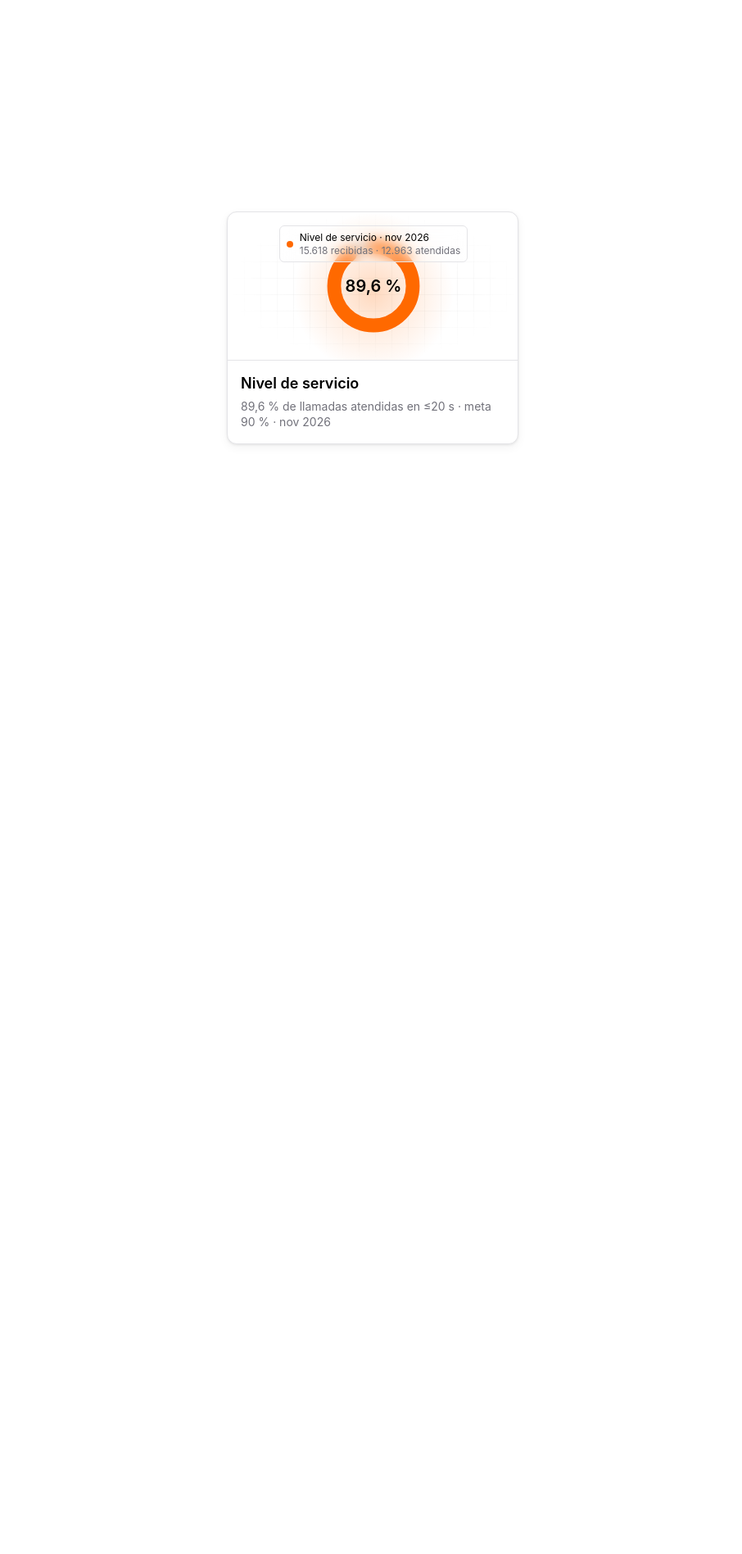
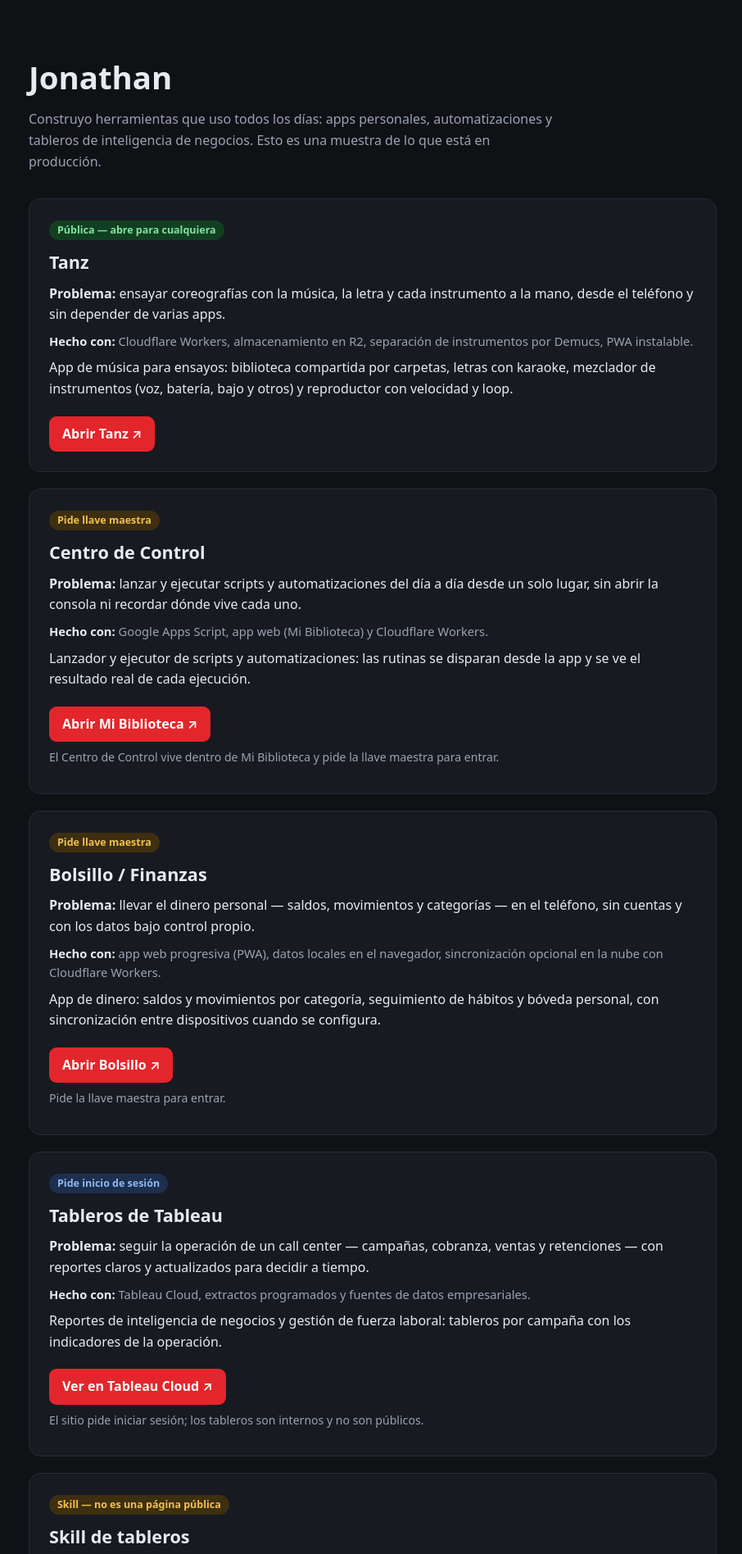
Before and after one commit to Vuneit450/portafolio, a plain HTML site: page index.html in a window 1280 px wide. Shown: the top 1896 px of the page at 82% size, without its empty margins (185-1091 px from the left). Before the commit the page ends 800 px from the top, so only its background shows below. Drawn offline with Linux system fonts and the light colour scheme.

Commit message:
Restore portfolio homepage (revert misplaced card push to root index.html)

```diff
--- a/index.html
+++ b/index.html
@@ -1,364 +1,93 @@
 <!DOCTYPE html>
 <html lang="es">
 <head>
-<meta charset="UTF-8">
-<meta name="viewport" content="width=device-width, initial-scale=1.0">
-<title>Nivel de servicio — INTER ATC</title>
+<meta charset="utf-8">
+<meta name="viewport" content="width=device-width, initial-scale=1">
+<title>Jonathan — Portafolio</title>
+<meta name="description" content="Portafolio de Jonathan (Vuneit450): apps personales, automatizaciones y tableros de BI.">
 <style>
-  * { box-sizing: border-box; margin: 0; padding: 0; }
-  html, body { margin: 0; padding: 0; }
-  body {
-    background: transparent;
-    font-family: -apple-system, BlinkMacSystemFont, "Segoe UI", Roboto, Helvetica, Arial, sans-serif;
-    display: flex;
-    align-items: center;
-    justify-content: center;
-    min-height: 100vh;
-    -webkit-font-smoothing: antialiased;
-  }
-
-  /* ---------- Tarjeta ---------- */
-  .card {
-    width: 356px;
-    border: 1px solid #e4e4e7;
-    border-radius: 12px;
-    background: #ffffff;
-    box-shadow: 0 1px 3px rgba(0, 0, 0, 0.08), 0 4px 12px rgba(0, 0, 0, 0.05);
-    overflow: hidden;
-    position: relative;
-  }
-
-  /* ---------- Visual (180px) ---------- */
-  .visual {
-    width: 356px;
-    height: 180px;
-    position: relative;
-    overflow: hidden;
-  }
-
-  /* 1. GridLayer */
-  .grid-layer {
-    position: absolute;
-    inset: 0;
-    background-image:
-      linear-gradient(to right, rgba(128, 128, 128, 0.08) 1px, transparent 1px),
-      linear-gradient(to bottom, rgba(128, 128, 128, 0.08) 1px, transparent 1px);
-    background-size: 20px 20px;
-    -webkit-mask-image: radial-gradient(ellipse 50% 50% at 50% 50%, #000000 60%, transparent 100%);
-    mask-image: radial-gradient(ellipse 50% 50% at 50% 50%, #000000 60%, transparent 100%);
-    opacity: 0.7;
-  }
-
-  /* 2. EllipseGradient */
-  .ellipse-gradient {
-    position: absolute;
-    inset: 0;
-    width: 356px;
-    height: 180px;
-    display: block;
-  }
-
-  /* 3. Layer3 (gradiente inferior) */
-  .layer3 {
-    position: absolute;
-    inset: 0;
-    width: 356px;
-    height: 180px;
-    display: block;
-    transform: translateY(100%);
-    opacity: 0;
-    transition: transform 500ms cubic-bezier(0.6, 0.6, 0, 1), opacity 500ms cubic-bezier(0.6, 0.6, 0, 1);
-  }
-  .card.hover .layer3 {
-    transform: translateY(0);
-    opacity: 1;
-  }
-
-  /* 5. Layer1 (donut) */
-  .layer1 {
-    position: absolute;
-    left: 50%;
-    top: 50%;
-    width: 356px;
-    height: 360px;
-    transform: translate(-50%, -50%);
-    display: flex;
-    align-items: center;
-    justify-content: center;
-    transition: transform 500ms cubic-bezier(0.6, 0.6, 0, 1);
-  }
-  .card.hover .layer1 {
-    transform: translate(-50%, calc(-50% - 90px)) scale(1.1);
-  }
-  .donut-wrap {
-    position: relative;
-    width: 120px;
-    height: 120px;
-    flex: 0 0 auto;
-  }
-  .donut-wrap svg {
-    width: 120px;
-    height: 120px;
-    display: block;
-  }
-  .donut-base {
-    fill: none;
-    stroke: rgba(0, 0, 0, 0.2);
-    stroke-width: 10;
-  }
-  .donut-arc {
-    fill: none;
-    stroke-width: 14;
-    stroke-linecap: round;
-    stroke-dasharray: 251.33;
-    transform: rotate(-90deg);
-    transform-origin: 50px 50px;
-    transition: stroke-dashoffset 0.5s cubic-bezier(0.6, 0.6, 0, 1);
-  }
-  .donut-arc-secondary {
-    stroke: #f54900;
-    stroke-dashoffset: 251.33;
-  }
-  .donut-arc-main {
-    stroke: #ff6900;
-    stroke-dashoffset: 26.14;
-  }
-  .donut-number {
-    position: absolute;
-    inset: 0;
-    display: flex;
-    align-items: center;
-    justify-content: center;
-    font-size: 20px;
-    font-weight: 600;
-    color: #000000;
-    pointer-events: none;
-  }
-
-  /* 4. Layer2 (chip superior) */
-  .layer2 {
-    position: absolute;
-    top: 0;
-    left: 0;
-    right: 0;
-    display: flex;
-    justify-content: center;
-    padding: 16px;
-    transition: transform 500ms cubic-bezier(0.6, 0.6, 0, 1), opacity 500ms cubic-bezier(0.6, 0.6, 0, 1);
-  }
-  .card.hover .layer2 {
-    transform: translateY(100%);
-    opacity: 0;
-  }
-  .chip {
-    display: flex;
-    align-items: center;
-    gap: 8px;
-    border-radius: 6px;
-    border: 1px solid #e4e4e7;
-    background: rgba(255, 255, 255, 0.25);
-    -webkit-backdrop-filter: blur(8px);
-    backdrop-filter: blur(8px);
-    padding: 6px 8px;
-  }
-  .chip-dot {
-    width: 8px;
-    height: 8px;
-    border-radius: 50%;
-    background: #ff6900;
-    flex: 0 0 auto;
-  }
-  .chip-title {
-    font-size: 12px;
-    line-height: 1.3;
-    color: #000000;
-  }
-  .chip-sub {
-    font-size: 12px;
-    line-height: 1.3;
-    color: #71717a;
-  }
-
-  /* 6. Layer4 (6 píldoras) */
-  .layer4 {
-    position: absolute;
-    left: 50%;
-    top: 50%;
-    width: 0;
-    height: 0;
-    opacity: 0;
-    transition: opacity 500ms cubic-bezier(0.6, 0.6, 0, 1);
-  }
-  .card.hover .layer4 {
-    opacity: 1;
-  }
-  .pill {
-    position: absolute;
-    left: 0;
-    top: 0;
-    display: flex;
-    align-items: center;
-    gap: 4px;
-    border-radius: 9999px;
-    border: 1px solid #e4e4e7;
-    background: rgba(255, 255, 255, 0.7);
-    -webkit-backdrop-filter: blur(8px);
-    backdrop-filter: blur(8px);
-    padding: 2px 6px;
-    font-size: 10px;
-    line-height: 1.4;
-    color: #000000;
-    white-space: nowrap;
-    transform: translate(-50%, -50%);
-    transition: transform 500ms cubic-bezier(0.6, 0.6, 0, 1);
-  }
-  .pill-dot {
-    width: 6px;
-    height: 6px;
-    border-radius: 50%;
-    flex: 0 0 auto;
-  }
-  .card.hover .pill-1 { transform: translate(calc(-50% + 100px), calc(-50% + 50px)); }
-  .card.hover .pill-2 { transform: translate(calc(-50% + 100px), calc(-50% - 50px)); }
-  .card.hover .pill-3 { transform: translate(calc(-50% + 125px), calc(-50% + 0px)); }
-  .card.hover .pill-4 { transform: translate(calc(-50% - 125px), calc(-50% + 0px)); }
-  .card.hover .pill-5 { transform: translate(calc(-50% - 100px), calc(-50% + 50px)); }
-  .card.hover .pill-6 { transform: translate(calc(-50% - 100px), calc(-50% - 50px)); }
-
-  /* 7. Overlay de hover */
-  .hover-overlay {
-    position: absolute;
-    inset: 0;
-    z-index: 10;
-  }
-
-  /* ---------- Cuerpo ---------- */
-  .card-body {
-    border-top: 1px solid #e4e4e7;
-    padding: 16px;
-    display: flex;
-    flex-direction: column;
-    gap: 6px;
-  }
-  .card-body h3 {
-    font-size: 18px;
-    font-weight: 600;
-    line-height: 1.3;
-    color: #000000;
-  }
-  .card-body p {
-    font-size: 14px;
-    line-height: 1.4;
-    color: #71717a;
-  }
+  :root { --bg:#0f1115; --card:#171a21; --text:#e8eaf0; --muted:#9aa3b2; --accent:#e3262b; --line:#262b36; }
+  * { box-sizing:border-box; }
+  body { margin:0; background:var(--bg); color:var(--text); font-family:system-ui,-apple-system,"Segoe UI",Roboto,sans-serif; line-height:1.6; }
+  header { max-width:880px; margin:0 auto; padding:64px 20px 32px; }
+  header h1 { font-size:2.4rem; margin:0 0 8px; }
+  header p { color:var(--muted); margin:0; max-width:640px; }
+  main { max-width:880px; margin:0 auto; padding:0 20px 64px; display:grid; gap:20px; }
+  .card { background:var(--card); border:1px solid var(--line); border-radius:14px; padding:24px; }
+  .card h2 { margin:0 0 4px; font-size:1.35rem; }
+  .badge { display:inline-block; font-size:.78rem; font-weight:600; padding:2px 10px; border-radius:999px; margin-bottom:10px; }
+  .badge.publica { background:#123f22; color:#7ee2a0; }
+  .badge.llave { background:#3d2f10; color:#f2c14e; }
+  .badge.login { background:#1d2f4d; color:#8db8f2; }
+  .card p { margin:8px 0; }
+  .tech { color:var(--muted); font-size:.92rem; }
+  .tech strong { color:var(--text); }
+  .card a.visit { display:inline-block; margin-top:12px; color:#fff; background:var(--accent); text-decoration:none; font-weight:600; padding:9px 16px; border-radius:9px; }
+  .card a.visit:hover { opacity:.88; }
+  .note { font-size:.88rem; color:var(--muted); margin-top:8px; }
+  footer { max-width:880px; margin:0 auto; padding:0 20px 48px; color:var(--muted); font-size:.9rem; }
+  footer a { color:var(--text); }
 </style>
 </head>
 <body>
-  <div class="card" id="card" role="region" aria-label="Nivel de servicio — INTER ATC, noviembre 2026">
-    <div class="visual">
-      <!-- 1. GridLayer -->
-      <div class="grid-layer" aria-hidden="true"></div>
+<header>
+  <h1>Jonathan</h1>
+  <p>Construyo herramientas que uso todos los días: apps personales, automatizaciones y tableros de inteligencia de negocios. Esto es una muestra de lo que está en producción.</p>
+</header>
+<main>
 
-      <!-- 2. EllipseGradient -->
-      <svg class="ellipse-gradient" width="356" height="180" viewBox="0 0 356 180" aria-hidden="true">
-        <defs>
-          <radialGradient id="ellipseGrad" cx="178" cy="98" r="98" gradientUnits="userSpaceOnUse">
-            <stop offset="0" stop-color="#ff6900" stop-opacity="0.25"></stop>
-            <stop offset="0.34" stop-color="#ff6900" stop-opacity="0.15"></stop>
-            <stop offset="1" stop-color="#ff6900" stop-opacity="0"></stop>
-          </radialGradient>
-        </defs>
-        <rect width="356" height="180" fill="url(#ellipseGrad)"></rect>
-      </svg>
+  <section class="card">
+    <span class="badge publica">Pública — abre para cualquiera</span>
+    <h2>Tanz</h2>
+    <p><strong>Problema:</strong> ensayar coreografías con la música, la letra y cada instrumento a la mano, desde el teléfono y sin depender de varias apps.</p>
+    <p class="tech"><strong>Hecho con:</strong> Cloudflare Workers, almacenamiento en R2, separación de instrumentos por Demucs, PWA instalable.</p>
+    <p>App de música para ensayos: biblioteca compartida por carpetas, letras con karaoke, mezclador de instrumentos (voz, batería, bajo y otros) y reproductor con velocidad y loop.</p>
+    <a class="visit" href="https://musica-tanz.jesusjonathan171.workers.dev/">Abrir Tanz ↗</a>
+  </section>
 
-      <!-- 3. Layer3 (gradiente inferior) -->
-      <svg class="layer3" width="356" height="180" viewBox="0 0 356 180" aria-hidden="true">
-        <defs>
-          <linearGradient id="bottomGrad" x1="0" y1="0" x2="0" y2="1">
-            <stop offset="0.35" stop-color="#ff6900" stop-opacity="0"></stop>
-            <stop offset="1" stop-color="#ff6900" stop-opacity="0.3"></stop>
-          </linearGradient>
-        </defs>
-        <rect width="356" height="180" fill="url(#bottomGrad)"></rect>
-      </svg>
+  <section class="card">
+    <span class="badge llave">Pide llave maestra</span>
+    <h2>Centro de Control</h2>
+    <p><strong>Problema:</strong> lanzar y ejecutar scripts y automatizaciones del día a día desde un solo lugar, sin abrir la consola ni recordar dónde vive cada uno.</p>
+    <p class="tech"><strong>Hecho con:</strong> Google Apps Script, app web (Mi Biblioteca) y Cloudflare Workers.</p>
+    <p>Lanzador y ejecutor de scripts y automatizaciones: las rutinas se disparan desde la app y se ve el resultado real de cada ejecución.</p>
+    <a class="visit" href="https://biblioteca.jesusjonathan171.workers.dev/">Abrir Mi Biblioteca ↗</a>
+    <p class="note">El Centro de Control vive dentro de Mi Biblioteca y pide la llave maestra para entrar.</p>
+  </section>
 
-      <!-- 5. Layer1 (donut) -->
-      <div class="layer1">
-        <div class="donut-wrap">
-          <svg width="120" height="120" viewBox="0 0 100 100" role="img" aria-label="Nivel de servicio 89,6 por ciento, meta 90 por ciento">
-            <circle class="donut-base" cx="50" cy="50" r="40"></circle>
-            <circle class="donut-arc donut-arc-secondary" id="arcSecondary" cx="50" cy="50" r="40"></circle>
-            <circle class="donut-arc donut-arc-main" cx="50" cy="50" r="40"></circle>
-          </svg>
-          <div class="donut-number" id="donutNumber">89,6&nbsp;%</div>
-        </div>
-      </div>
+  <section class="card">
+    <span class="badge llave">Pide llave maestra</span>
+    <h2>Bolsillo / Finanzas</h2>
+    <p><strong>Problema:</strong> llevar el dinero personal — saldos, movimientos y categorías — en el teléfono, sin cuentas y con los datos bajo control propio.</p>
+    <p class="tech"><strong>Hecho con:</strong> app web progresiva (PWA), datos locales en el navegador, sincronización opcional en la nube con Cloudflare Workers.</p>
+    <p>App de dinero: saldos y movimientos por categoría, seguimiento de hábitos y bóveda personal, con sincronización entre dispositivos cuando se configura.</p>
+    <a class="visit" href="https://mi-balance.jesusjonathan171.workers.dev/">Abrir Bolsillo ↗</a>
+    <p class="note">Pide la llave maestra para entrar.</p>
+  </section>
 
-      <!-- 4. Layer2 (chip superior) -->
-      <div class="layer2">
-        <div class="chip">
-          <span class="chip-dot" aria-hidden="true"></span>
-          <div>
-            <div class="chip-title">Nivel de servicio &middot; nov 2026</div>
-            <div class="chip-sub">15.618 recibidas &middot; 12.963 atendidas</div>
-          </div>
-        </div>
-      </div>
+  <section class="card">
+    <span class="badge login">Pide inicio de sesión</span>
+    <h2>Tableros de Tableau</h2>
+    <p><strong>Problema:</strong> seguir la operación de un call center — campañas, cobranza, ventas y retenciones — con reportes claros y actualizados para decidir a tiempo.</p>
+    <p class="tech"><strong>Hecho con:</strong> Tableau Cloud, extractos programados y fuentes de datos empresariales.</p>
+    <p>Reportes de inteligencia de negocios y gestión de fuerza laboral: tableros por campaña con los indicadores de la operación.</p>
+    <a class="visit" href="https://us-east-1.online.tableau.com/#/site/grupogabssa">Ver en Tableau Cloud ↗</a>
+    <p class="note">El sitio pide iniciar sesión; los tableros son internos y no son públicos.</p>
+  </section>
 
-      <!-- 6. Layer4 (6 píldoras) -->
-      <div class="layer4" aria-hidden="true">
-        <div class="pill pill-1"><span class="pill-dot" style="background:#ff6900"></span>ASISTENCIAS 87,8&nbsp;%</div>
-        <div class="pill pill-2"><span class="pill-dot" style="background:#ff6900"></span>COPPEL VIDA 86,8&nbsp;%</div>
-        <div class="pill pill-3"><span class="pill-dot" style="background:#ff6900"></span>CREDIAUTO 98,5&nbsp;%</div>
-        <div class="pill pill-4"><span class="pill-dot" style="background:#f54900"></span>BRAD SEG 88,7&nbsp;%</div>
-        <div class="pill pill-5"><span class="pill-dot" style="background:#f54900"></span>EMPLEADOS 97,7&nbsp;%</div>
-        <div class="pill pill-6"><span class="pill-dot" style="background:#f54900"></span>LIVERPOOL 96,7&nbsp;%</div>
-      </div>
+  <section class="card">
+    <span class="badge llave">Skill — no es una página pública</span>
+    <h2>Skill de tableros</h2>
+    <p><strong>Problema:</strong> armar tableros de campañas de call center siempre con el mismo estilo y las mismas reglas, sin empezar de cero ni improvisar el diseño en cada proyecto.</p>
+    <p class="tech"><strong>Hecho con:</strong> skill para Claude (BINATSA), con guías de datos, diseño, publicación y video manual.</p>
+    <p>Skill que guía la creación, revisión y publicación de tableros en Tableau Cloud: una campaña, un libro, un tablero, con estilo fijo y documentación incluida. Se usa dentro de Mi Biblioteca y de Claude; no es una página pública con demo.</p>
+    <a class="visit" href="https://biblioteca.jesusjonathan171.workers.dev/">Abrir Mi Biblioteca ↗</a>
+    <p class="note">El enlace lleva a Mi Biblioteca, donde vive el skill; pide la llave maestra.</p>
+  </section>
 
-      <!-- 7. Overlay de hover -->
-      <div class="hover-overlay" id="hoverOverlay"></div>
-    </div>
-
-    <div class="card-body">
-      <h3>Nivel de servicio</h3>
-      <p>89,6&nbsp;% de llamadas atendidas en &le;20&nbsp;s &middot; meta 90&nbsp;% &middot; nov 2026</p>
-    </div>
-  </div>
-
-<script>
-(function () {
-  var card = document.getElementById('card');
-  var overlay = document.getElementById('hoverOverlay');
-  var arcSecondary = document.getElementById('arcSecondary');
-  var donutNumber = document.getElementById('donutNumber');
-  var timer = null;
-
-  // Circunferencia: 2 * PI * 40 = 251.33
-  // Progreso 90  -> dashoffset 251.33 * (1 - 0.90) = 25.13
-  // Progreso 0   -> dashoffset 251.33
-  var OFFSET_ZERO = '251.33';
-  var OFFSET_GOAL = '25.13';
-
-  function enterHover() {
-    card.classList.add('hover');
-    if (timer !== null) { clearTimeout(timer); }
-    timer = setTimeout(function () {
-      arcSecondary.style.strokeDashoffset = OFFSET_GOAL;
-      donutNumber.textContent = '90 %';
-      timer = null;
-    }, 200);
-  }
-
-  function leaveHover() {
-    if (timer !== null) { clearTimeout(timer); timer = null; }
-    card.classList.remove('hover');
-    arcSecondary.style.strokeDashoffset = OFFSET_ZERO;
-    donutNumber.textContent = '89,6 %';
-  }
-
-  overlay.addEventListener('mouseenter', enterHover);
-  overlay.addEventListener('mouseleave', leaveHover);
-})();
-</script>
+</main>
+<footer>
+  <p>Jonathan (Vuneit450) — <a href="https://github.com/Vuneit450">github.com/Vuneit450</a></p>
+</footer>
 </body>
 </html>
```
